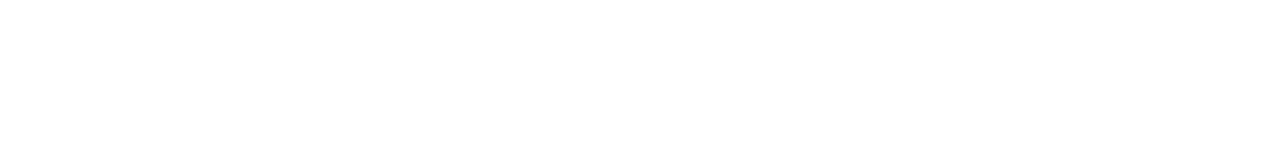
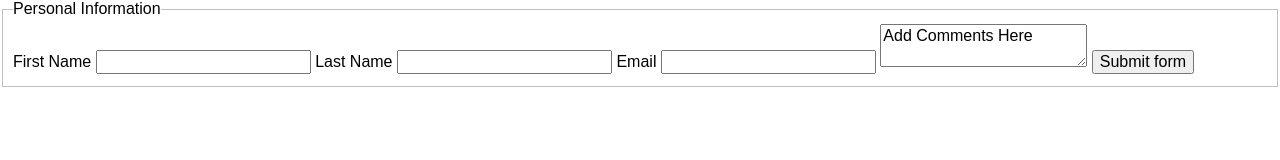
Before and after one commit to acheng742/hw_listeners_cheng_amanda, a plain HTML site: page index.html in a window 1280 px wide. Drawn offline with Linux system fonts and the light colour scheme.

Commit message:
add form fields inside dic container

```diff
--- a/index.html
+++ b/index.html
@@ -9,13 +9,21 @@
     <link rel="stylesheet" href="css/main.css">
 </head>
 <body>
-
 	<div id="container">
-
-
-
+		<form id="form" name="form" method="post" action="mailto:acheng742@gmail.com" >
+			<fieldset id="info1">
+				<legend>Personal Information</legend>
+				<label for="first">First Name</label>
+					<input type="text" name="req_first" id="first" required/>
+				<label for="last">Last Name</label>
+					<input type="text" name="req_last" id="last" required/>
+				<label for="email">Email</label>
+					<input type="email" name="req_email" id="email" required/>
+				<textarea name="comments">Add Comments Here</textarea>
+				<input type="submit" id="submit" name ="submit" value="Submit form" />
+			</fieldset>
+		</form>
 	</div>
-
     <script src="js/main.js"></script>
 </body>
 </html>
```
